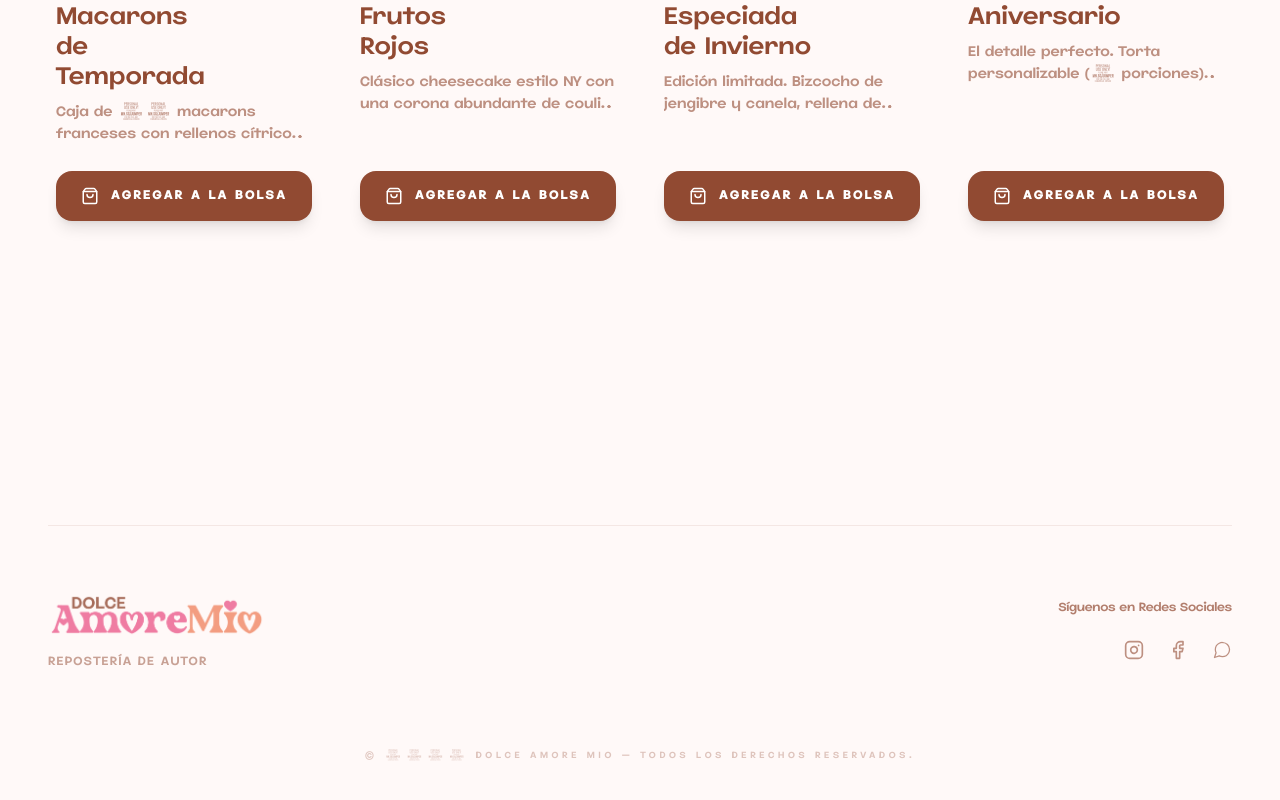
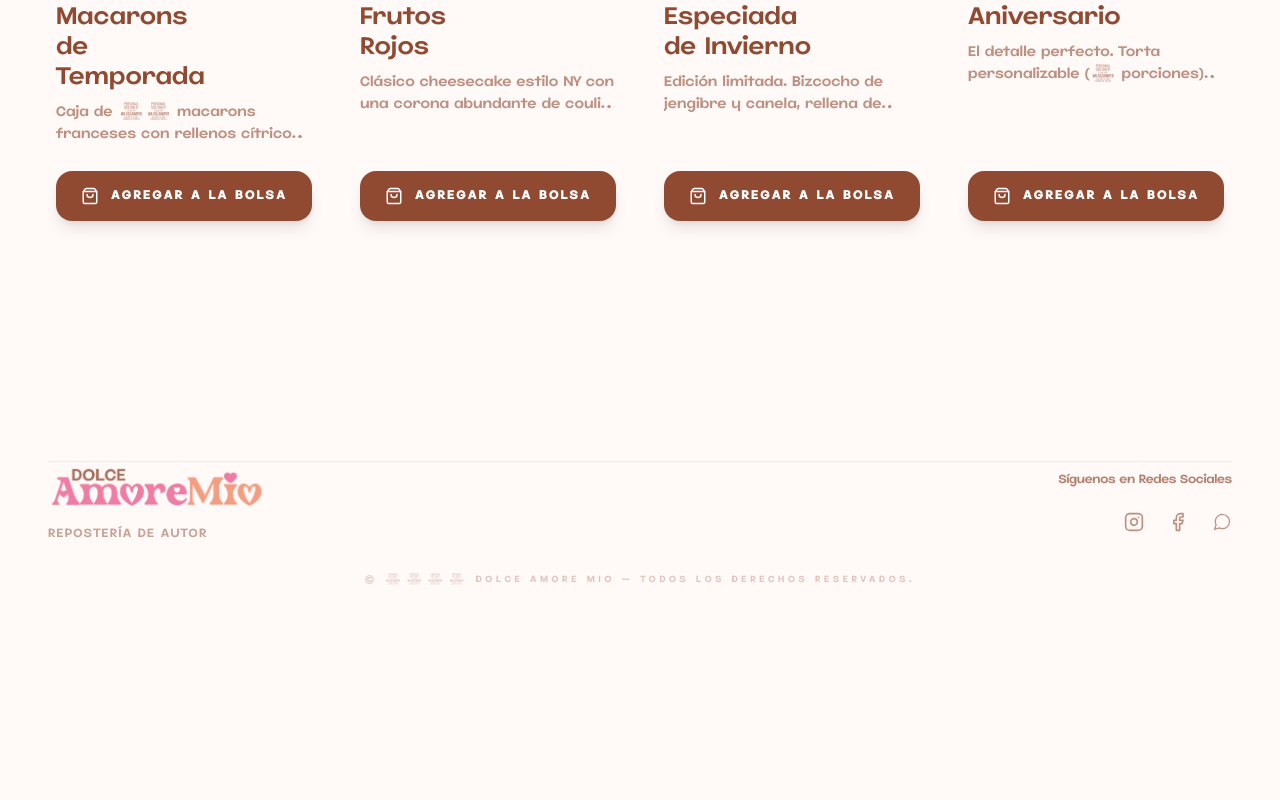
Before and after one commit to mrpotato42/Dolceamoremio, a Next.js app: page /catalog in a window 1280 px wide. Shown: the part 1548-2348 px from the top of the page. After the commit the page ends 2232 px from the top, so only its background shows below. Built offline with nearby package versions, Linux system fonts and the light colour scheme.

Commit message:
updated: footer design improved

```diff
--- a/src/app/(landing)/_components/footer.tsx
+++ b/src/app/(landing)/_components/footer.tsx
@@ -25,8 +25,8 @@ export const Footer = () => {
     ];
 
     return (
-        <footer className="w-full bg-transparent pt-32 pb-24 px-6 md:px-12 flex flex-col items-center">
-            <div className="w-full max-w-7xl flex flex-col md:flex-row justify-between items-center gap-12 border-t border-brand-choco/10 pt-16">
+        <footer className="w-full bg-transparent pt-16 pb-24 px-6 md:px-12 flex flex-col items-center">
+            <div className="w-full max-w-7xl flex flex-col md:flex-row justify-between items-center gap-12 border-t border-brand-choco/10">
 
                 {/* Brand Side */}
                 <div className="flex flex-col items-center md:items-start gap-4">
@@ -54,7 +54,7 @@ export const Footer = () => {
                 </div>
             </div>
 
-            <div className="mt-20 flex flex-col items-center gap-2">
+            <div className="mt-8 flex flex-col items-center gap-2">
                 <p className="font-body text-[9px] uppercase tracking-[0.4em] text-brand-choco/30">
                     &copy; {year} Dolce Amore Mio — Todos los derechos reservados.
                 </p>
```
